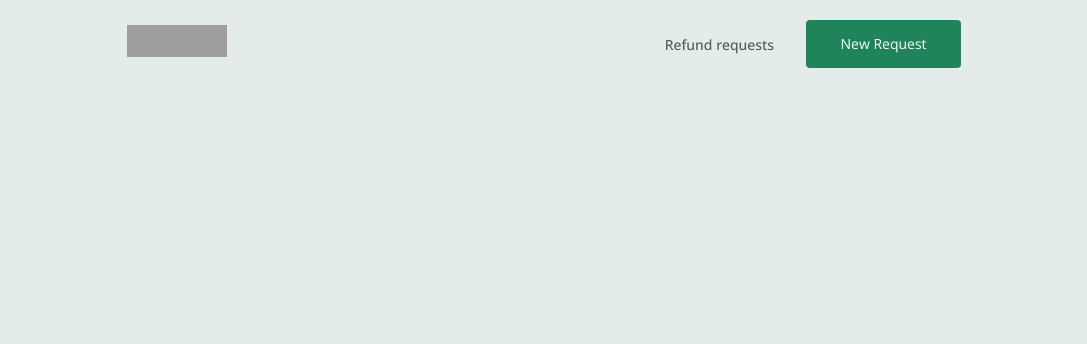
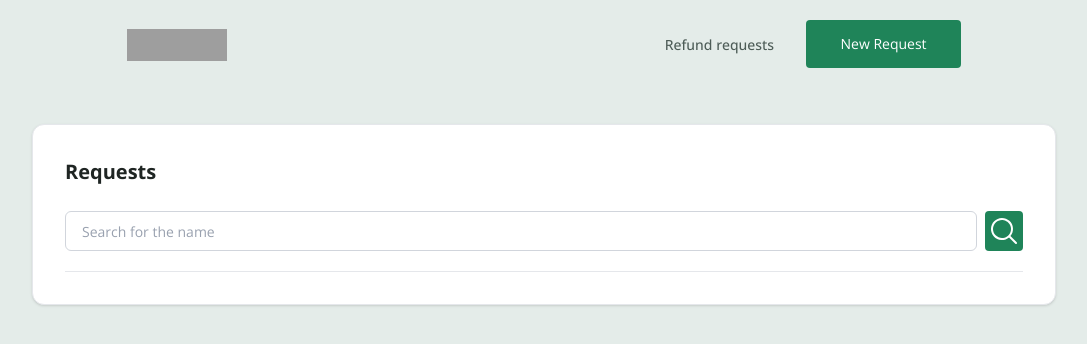
Before and after one commit to jotadagostin/refund-3.0, a React (Vite) app in the folder refund/: page / in a window 1280 px wide. Shown: the top 344 px of the page, without its empty margins (96-1183 px from the left). Built offline with nearby package versions, Linux system fonts and the light colour scheme; grey boxes are pictures that could not be loaded.

Commit message:
setting page
main-layout setting style

```diff
--- a/refund/src/components/input.tsx
+++ b/refund/src/components/input.tsx
@@ -3,7 +3,7 @@ import { tv } from "tailwind-variants";
 
 const inputStyles = tv({
   slots: {
-    container: "flex flex-col gap-2 w-full",
+    container: "flex flex-col  w-full",
     label: "font-medium uppercase tracking-wide transition-colors",
     input: "w-full rounded-md border bg-white outline-none transition-colors",
   },
--- a/refund/src/components/main-header.tsx
+++ b/refund/src/components/main-header.tsx
@@ -6,13 +6,13 @@ import { NavLink } from "./navlink";
 export default function MainHeader() {
   const navigate = useNavigate();
   return (
-    <div className="flex items-center  justify-around pt-4">
+    <div className="flex items-center  justify-around pt-4 pb-4">
       <div>
         <button className="cursor-pointer" onClick={() => navigate("/")}>
           <img src={Logo} alt="Logo" className="w-25  h-8" />
         </button>
       </div>
-      <div className="flex items-center space-x-4 gap-4">
+      <div className="flex items-center space-x-4 gap-4  pb-2">
         <NavLink to="/request">Refund requests</NavLink>
         <Button size="sm">New Request</Button>
       </div>
--- a/refund/src/pages/refundList.tsx
+++ b/refund/src/pages/refundList.tsx
@@ -1,9 +1,29 @@
+import { ButtonSearch } from "../components/buttonSearch";
+import { Input } from "../components/input";
 import MainHeader from "../components/main-header";
 
 export default function RefundList() {
   return (
-    <div>
+    <div className="flex flex-col min-h-screen">
       <MainHeader />
+
+      <section className="flex-1 bg-(--gray-400) px-16 py-8">
+        <div className="w-full max-w-5xl mx-auto">
+          <div className="bg-white rounded-xl shadow-sm border border-gray-200 p-8">
+            <h1 className="text-(--gray-100) text-[20px] font-bold mb-6 ">
+              Requests
+            </h1>
+            <div className="flex items-center gap-2  justify-center pb-5 border-b border-gray-200">
+              <Input
+                inputSize="md"
+                label=""
+                placeholder="Search for the name"
+              />
+              <ButtonSearch size="sm" />
+            </div>
+          </div>
+        </div>
+      </section>
     </div>
   );
 }
```
